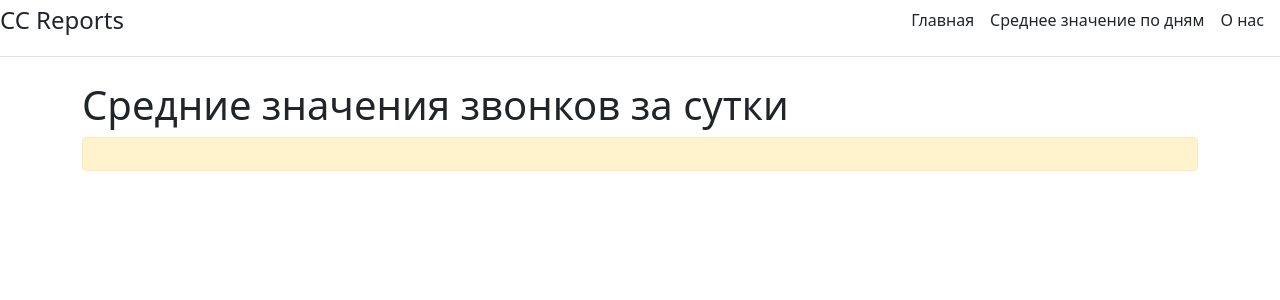
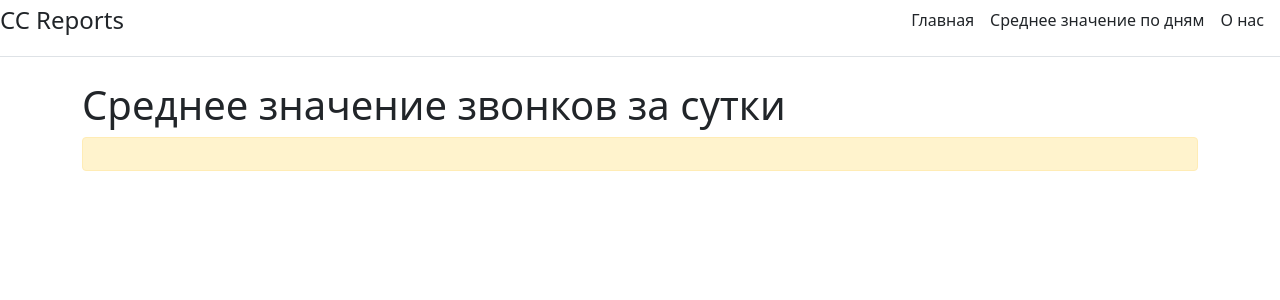
Before and after one commit to AtridesMinsk/eb_cc_reports_site, a Django app: template cc_site/cc_reports/templates/cc_reports/calls_rep.html in a window 1280 px wide. Shown: the top 300 px of the page. Run offline with Django 4.2, Linux system fonts and the light colour scheme; the template is opened without the code that fills it, so the values that code supplies are empty.

Commit message:
Ver 0.0.1: +Fixed: Spelling mistakes

```diff
--- a/cc_site/cc_reports/templates/cc_reports/calls_rep.html
+++ b/cc_site/cc_reports/templates/cc_reports/calls_rep.html
@@ -5,7 +5,7 @@
 {% endblock %}
 
 {% block content %}
-    <h1>Средние значения звонков за сутки</h1>
+    <h1>Среднее значение звонков за сутки</h1>
     <div class="alert alert-warning mt-2">
         <table border="0", align="center", cellpadding=5>
             <col width="150" valign="top">
```
